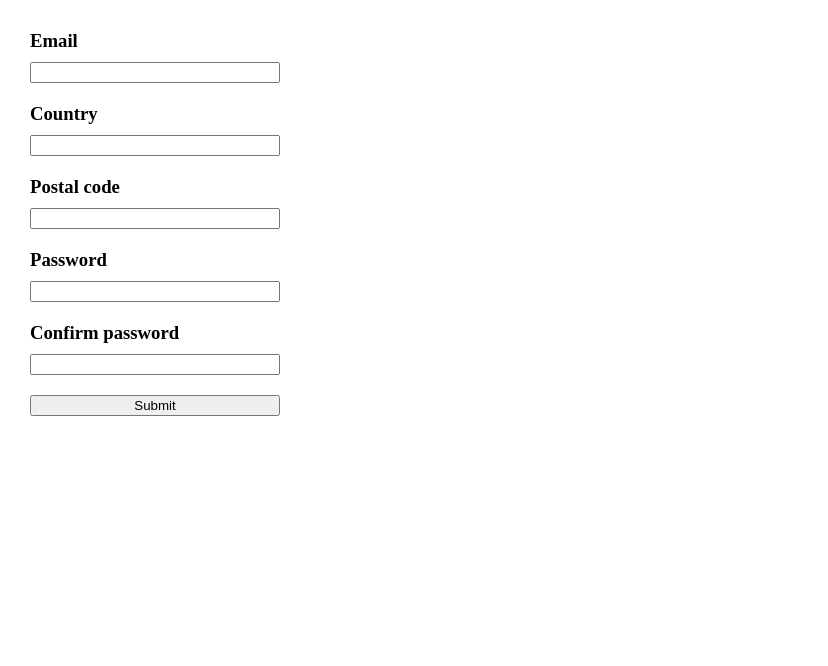
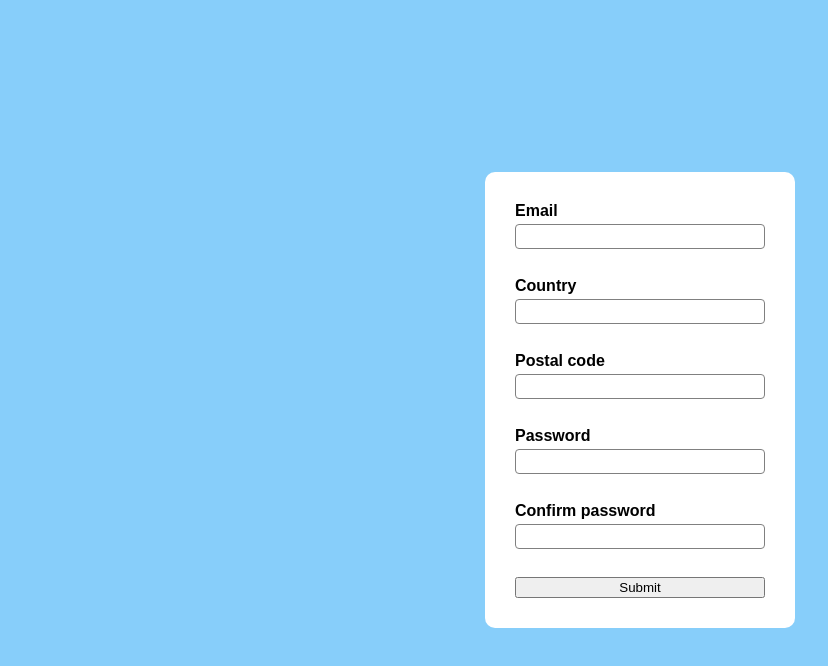
Before and after one commit to slabwu/form-validation, a plain HTML site: page index.html in a window 1280 px wide. Shown: the whole page, without its empty margins (0-828 px from the left). Drawn offline with Linux system fonts and the light colour scheme.

Commit message:
Style form

```diff
--- a/style.css
+++ b/style.css
@@ -1,5 +1,15 @@
 * {
   margin: 0px;
+}
+
+body {
+  font-family: arial;
+  color: black;
+  display: flex;
+  align-items: center;
+  justify-content: center;
+  background-color: lightskyblue;
+  height: 100vh;
 }
 
 form {
@@ -11,3 +21,27 @@ form {
   padding: 30px;
   border-radius: 10px;
 }
+
+input {
+  border: solid 1px grey;
+  border-radius: 4px;
+  padding: 4px 0 4px 6px;
+}
+
+input.invalid {
+  border: solid 1px red;
+}
+
+.title {
+  text-align: left;
+  font-size: 16px;
+  margin-bottom: -6px;
+}
+
+.error {
+  color: red;
+  margin-top: -8px;
+  text-align: left;
+  font-size: 12px;
+  height: 16px;
+}
```
